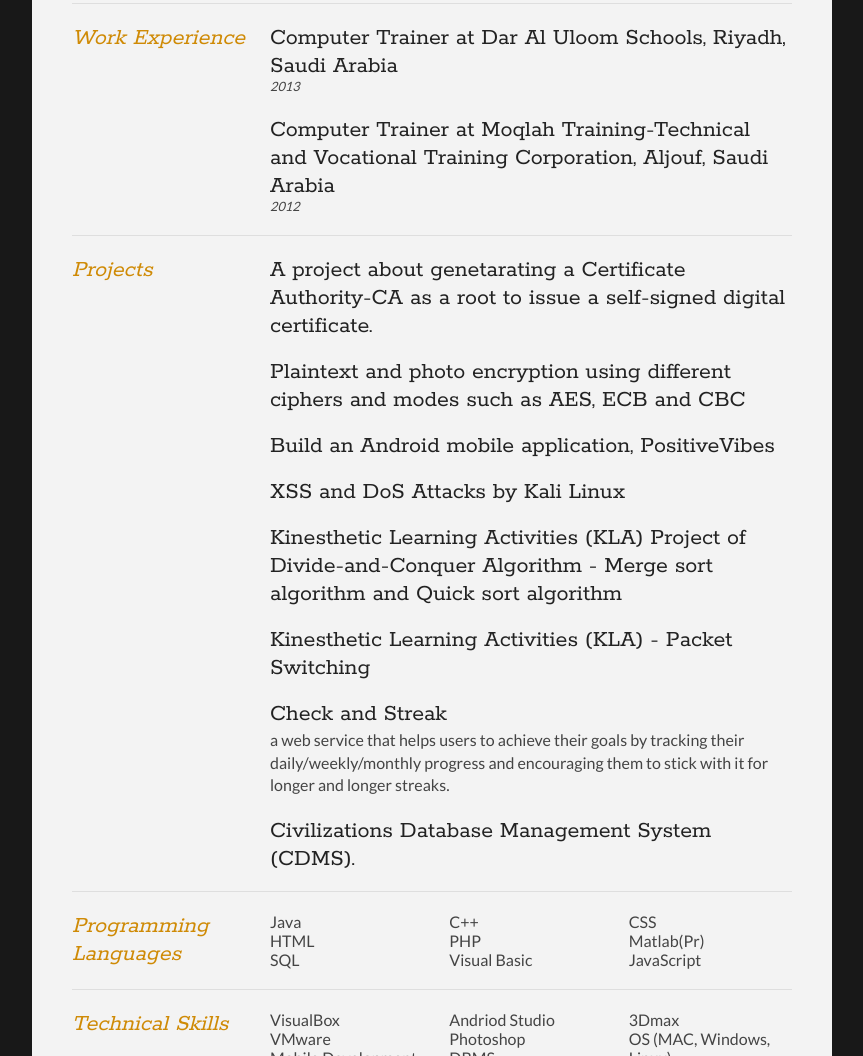
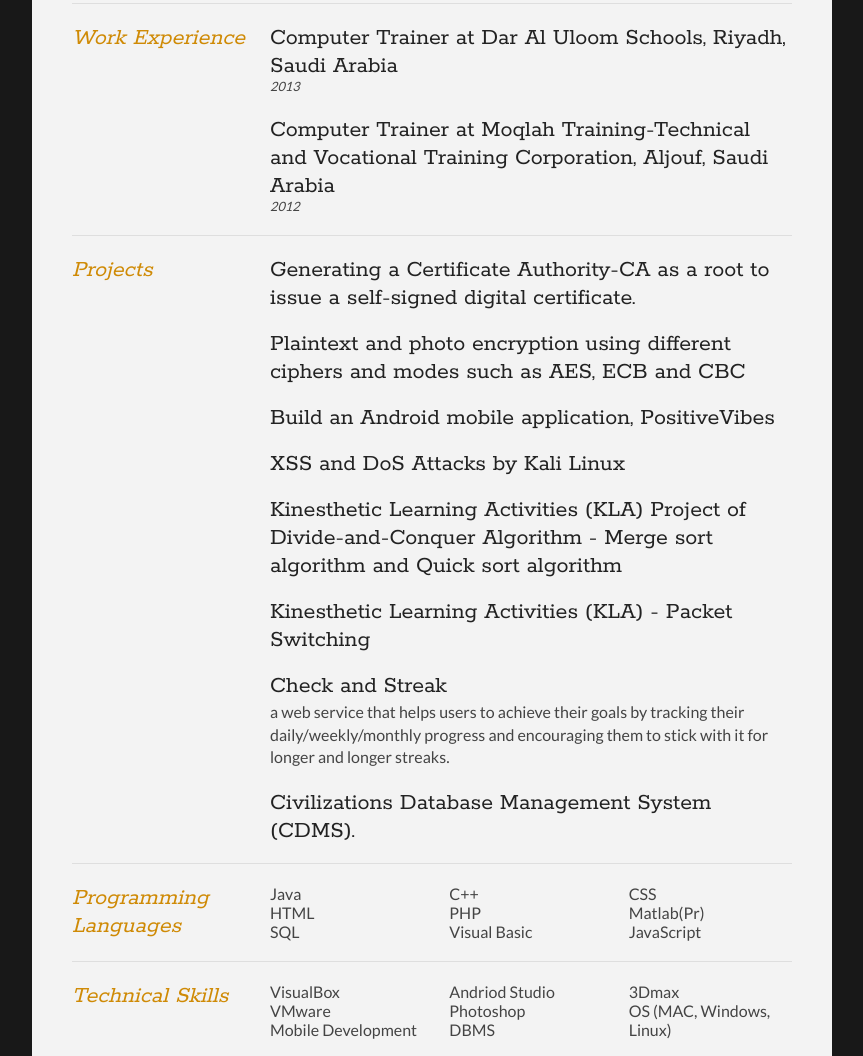
Before and after one commit to ahlamcpp/cv, a plain HTML site: page index.html in a window 1280 px wide. Shown: the part 980-2036 px from the top of the page, without its empty margins (208-1071 px from the left). Drawn offline with Linux system fonts and the light colour scheme.

Commit message:
Info Changed

```diff
--- a/index.html
+++ b/index.html
@@ -141,7 +141,7 @@
 
 
 		 		<article>
-					<h2> A project about genetarating a Certificate Authority-CA as a root to issue a self-signed digital certificate.</h2>
+					<h2> Generating a Certificate Authority-CA as a root to issue a self-signed digital certificate.</h2>
 					<p class="subDetails"></p>
 					<p></p>
 				</article>
```
